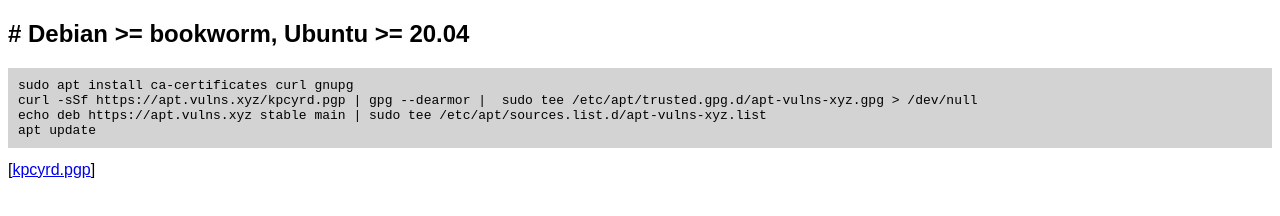
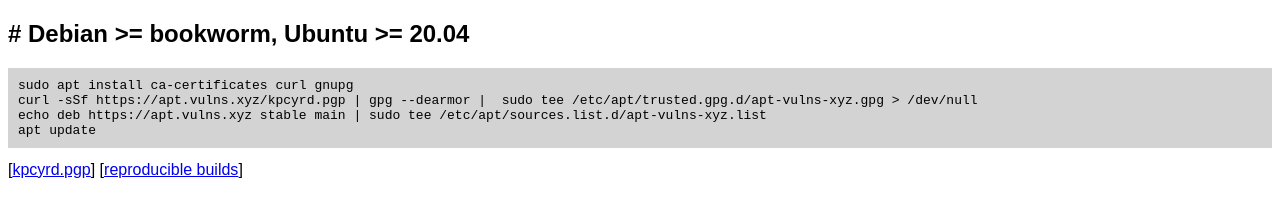
Before and after one commit to kpcyrd/apt-vulns-xyz, a plain HTML site: page index.html in a window 1280 px wide. Drawn offline with Linux system fonts and the light colour scheme.

Commit message:
Add link to the git repo the packages are built from

```diff
--- a/index.html
+++ b/index.html
@@ -18,5 +18,6 @@
 </pre>
 
 [<a href="kpcyrd.pgp">kpcyrd.pgp</a>]
+[<a href="https://github.com/kpcyrd/apt-vulns-xyz">reproducible builds</a>]
     </body>
 </html>
```
